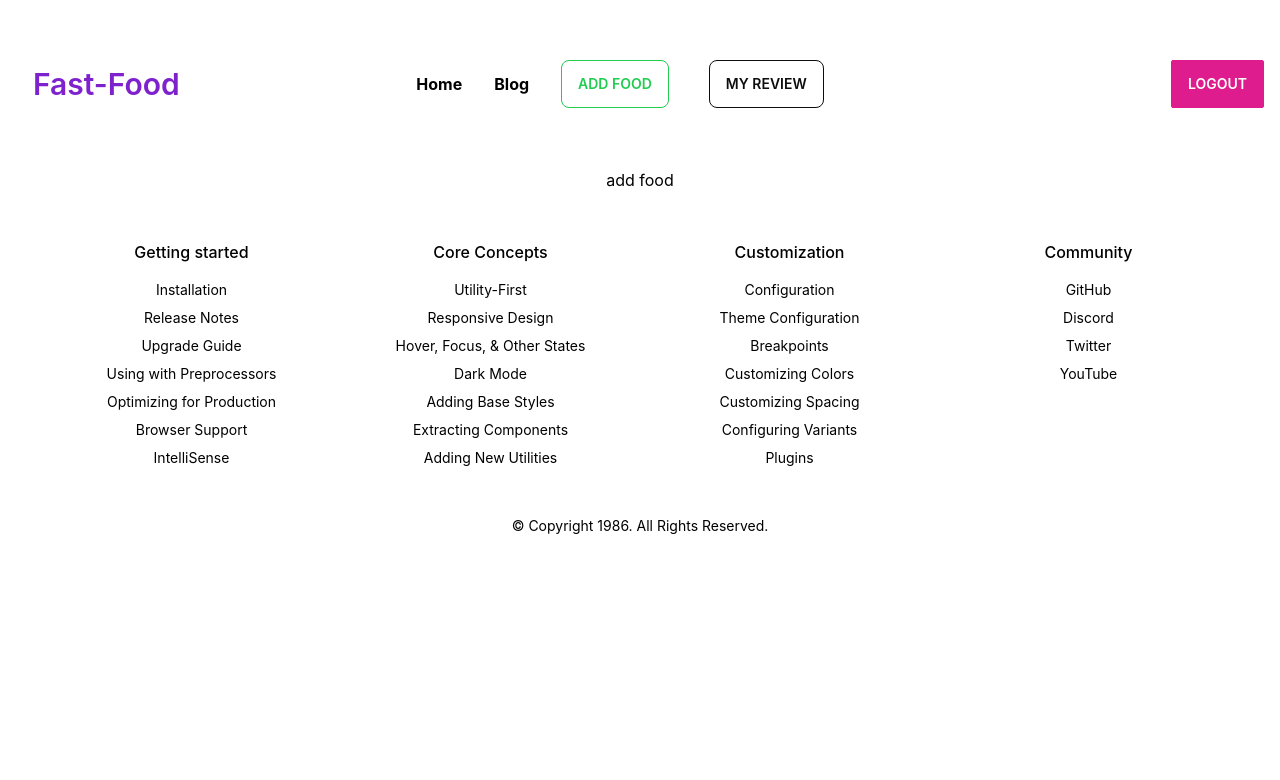
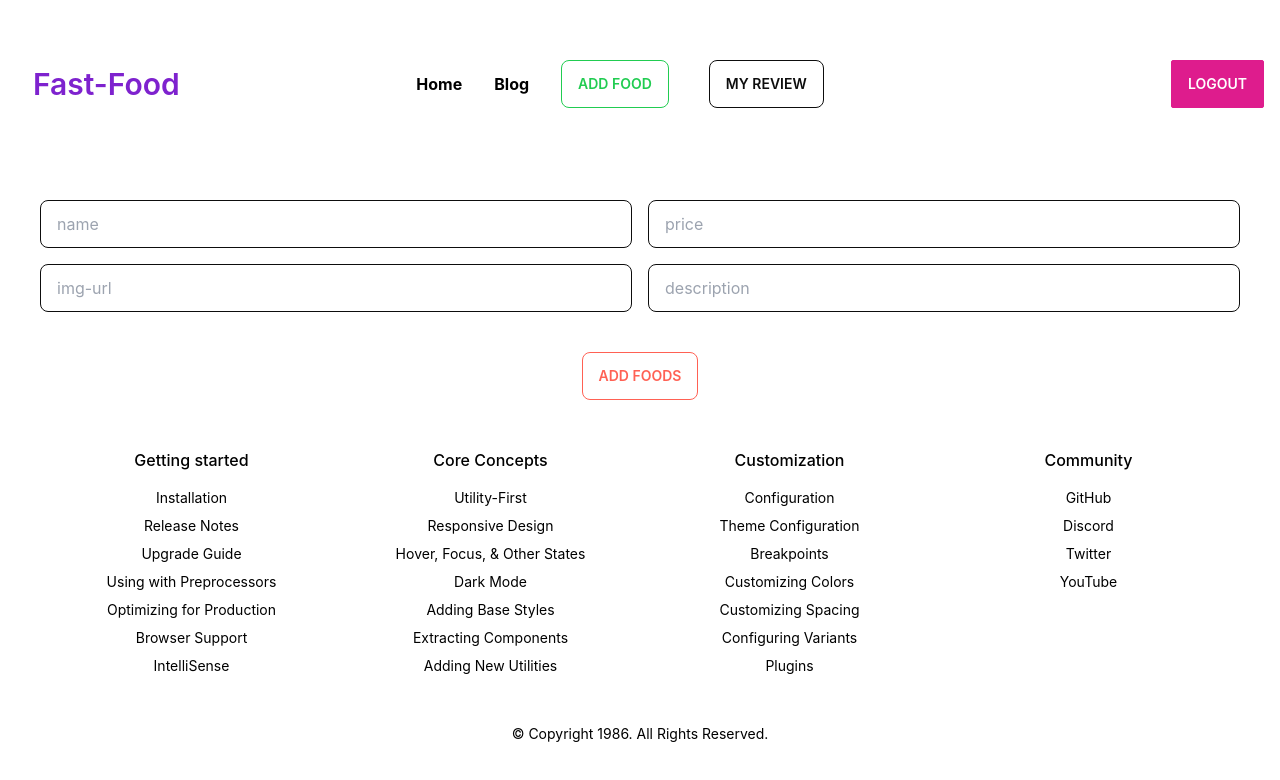
Before and after one commit to tanvirrifat1/assignment-11-client, a React (Create React App) app: page /addfood in a window 1280 px wide. Shown: the top 780 px of the page. Built offline with nearby package versions, Linux system fonts and the light colour scheme; no server answers; sample sign-in values are in the browser's storage.

Commit message:
added see all and img url section

```diff
--- a/src/Pages/Home/Foods/AllFood/AllFoodCard.js
+++ b/src/Pages/Home/Foods/AllFood/AllFoodCard.js
@@ -15,7 +15,7 @@ const AllfoodCard = ({ allFd }) => {
                     <p className='card-title'>${price}</p>
                     <p>
                         {
-                            description.length > 100 ?
+                            description?.length > 100 ?
                                 <>{description.slice(0, 100) + '.....'}  </>
                                 :
                                 description
--- a/src/Pages/Shared/AddFood/AddFood.js
+++ b/src/Pages/Shared/AddFood/AddFood.js
@@ -1,10 +1,64 @@
 import React from 'react';
+import { toast } from 'react-toastify';
+import useTitle from '../../../Hooks/usetitle';
 
 const AddFood = () => {
+    useTitle('AddFood')
+    // const { img, name, price, description, _id } = useLoaderData()
+    const handleForm = (e) => {
+        e.preventDefault();
+        const form = e.target;
+        const title = form.name.value;
+        const foodPhoto = form.imgUrl.value;
+        const description = form.description.value;
+        const price = form.price.value;
+
+
+
+        const service = {
+            name: title,
+            img: foodPhoto,
+            description,
+            price,
+
+        }
+        console.log(service)
+        fetch(`http://localhost:5000/getfood`, {
+            method: 'POST',
+            headers: {
+                'Content-Type': 'application/json',
+            },
+            body: JSON.stringify(service),
+        })
+
+            .then((response) => response.json())
+            .then((data) => {
+                if (data.insertedId) {
+                    toast.success("Add New Product Successfully", { autoClose: 200 })
+                }
+                console.log('Success:', data);
+            })
+            .catch((error) => {
+                console.error('Error:', error);
+            });
+    }
+
+
+
     return (
         <div>
-            <h1>add food</h1>
-        </div>
+            <form onSubmit={handleForm} >
+                <div className='grid grid-cols-1 lg:grid-cols-2 gap-4 m-10'>
+                    <input type="text" name='name' placeholder="name" className="input input-bordered input-primary   rounded-lg" />
+                    <input type="text" name='price' placeholder="price" className="input input-bordered input-primary rounded-lg  " />
+                    <input type="text" name='imgUrl' placeholder="img-url" className="input input-bordered input-primary rounded-lg  " />
+                    <input type="text" name='description' placeholder="description" className="input input-bordered input-primary rounded-lg " />
+                </div>
+                <div className='flex justify-center m-4'>
+                    <button type='submit' className="btn btn-outline btn-warning rounded-lg">Add Foods</button>
+                </div>
+            </form>
+        </div >
     );
 };
 
--- a/src/Router/Routes/Router.js
+++ b/src/Router/Routes/Router.js
@@ -37,7 +37,7 @@ const router = createBrowserRouter([
             },
             {
                 path: '/singlefood/:id',
-                element: <PrivateRoute><SingleFood></SingleFood></PrivateRoute>,
+                element: <SingleFood></SingleFood>,
                 loader: ({ params }) => fetch(`http://localhost:5000/getfood/${params.id}`)
             },
             {
@@ -46,7 +46,7 @@ const router = createBrowserRouter([
             },
             {
                 path: '/addfood',
-                element: <AddFood></AddFood>
+                element: <PrivateRoute><AddFood></AddFood></PrivateRoute>
             },
         ]
     },
```
